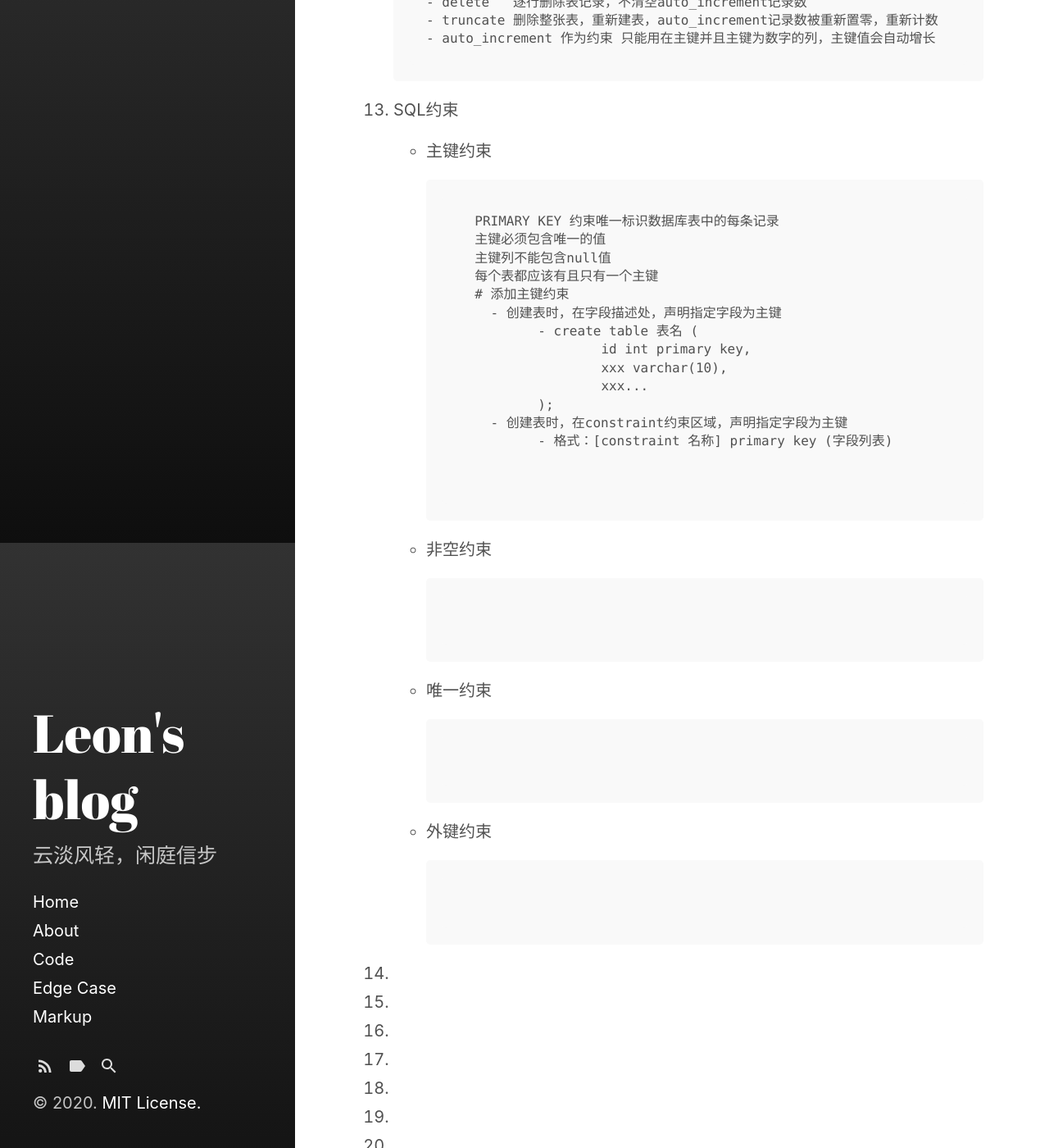
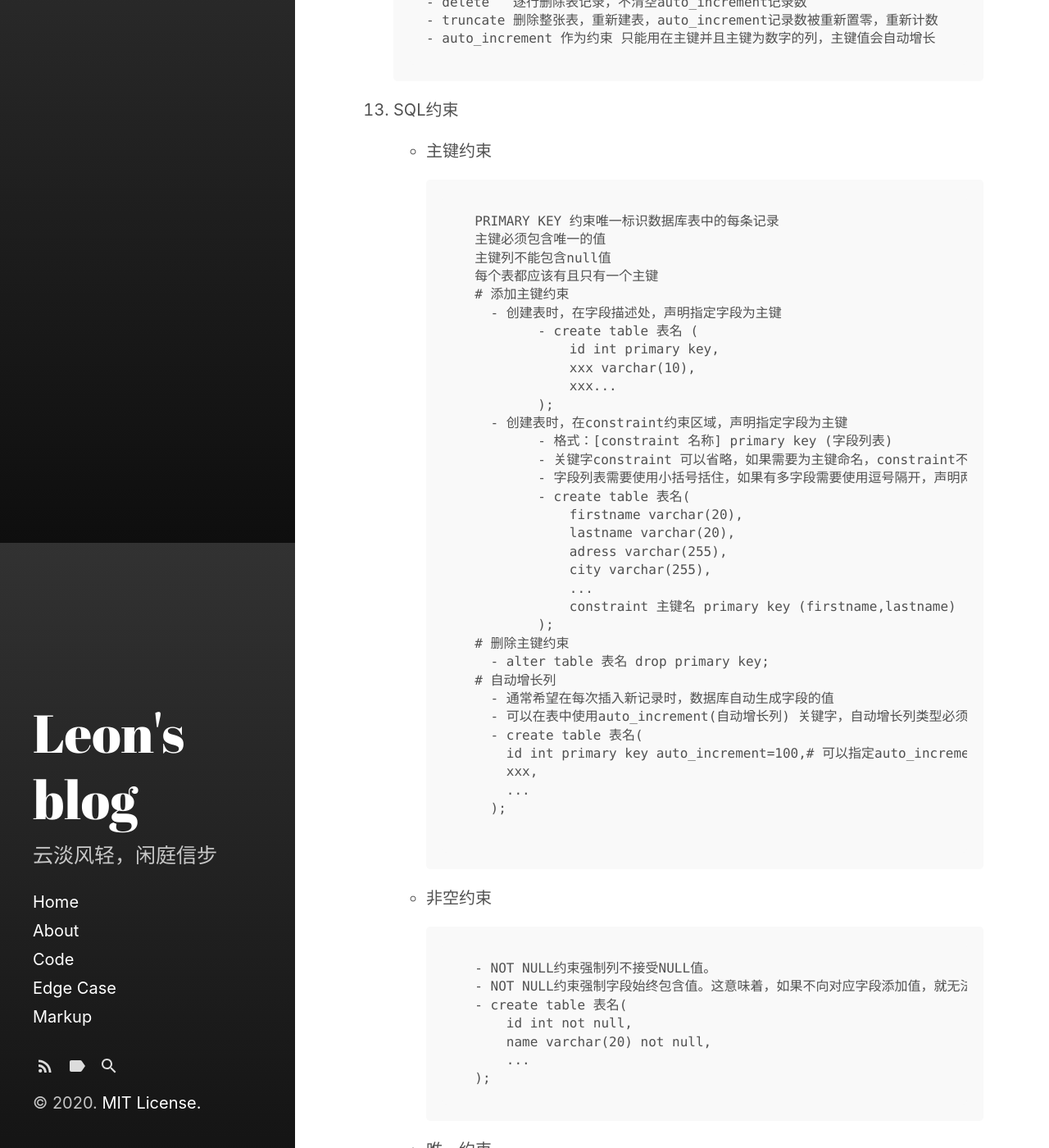
Before and after one commit to WnLeon/blog, a Jekyll site: the page built from _posts/2020-10-29-SQL语言基础.md, in a window 1280 px wide and 1400 px high, scrolled down 4738 px. Shown: the whole window at 82% size. Built offline with Jekyll 4.4.1, drawn with Linux system fonts in a browser that asks for light colours.

Commit message:
category add  2020/10/30

````diff
--- a/_posts/2020-10-29-SQL语言基础.md
+++ b/_posts/2020-10-29-SQL语言基础.md
@@ -170,20 +170,45 @@ SQL语言是一种数据库查询和程序设计语言，用于存取数据以
         # 添加主键约束
           - 创建表时，在字段描述处，声明指定字段为主键
                 - create table 表名 (
-                        id int primary key,
-                        xxx varchar(10),
-                        xxx...
+                    id int primary key,
+                    xxx varchar(10),
+                    xxx...
                 );
           - 创建表时，在constraint约束区域，声明指定字段为主键
                 - 格式：[constraint 名称] primary key (字段列表)
-
+                - 关键字constraint 可以省略，如果需要为主键命名，constraint不能省略，主键名称一般没用。
+                - 字段列表需要使用小括号括住，如果有多字段需要使用逗号隔开，声明两个以上字段为主键，称为联合主键。
+                - create table 表名(
+                    firstname varchar(20),
+                    lastname varchar(20),
+                    adress varchar(255),
+                    city varchar(255),
+                    ...
+                    constraint 主键名 primary key (firstname,lastname)
+                );
+        # 删除主键约束
+          - alter table 表名 drop primary key;
+        # 自动增长列
+          - 通常希望在每次插入新记录时，数据库自动生成字段的值
+          - 可以在表中使用auto_increment(自动增长列) 关键字，自动增长列类型必须是整形，自动增长列必须为键（一般为主键）
+          - create table 表名(
+            id int primary key auto_increment=100,# 可以指定auto_increment 的值
+            xxx,
+            ...
+          );
 
         ```
 
     - 非空约束
 
         ```
-
+        - NOT NULL约束强制列不接受NULL值。
+        - NOT NULL约束强制字段始终包含值。这意味着，如果不向对应字段添加值，就无法插入新记录或者更新记录。
+        - create table 表名(
+            id int not null,
+            name varchar(20) not null,
+            ...
+        );
         ```
 
     - 唯一约束
````
